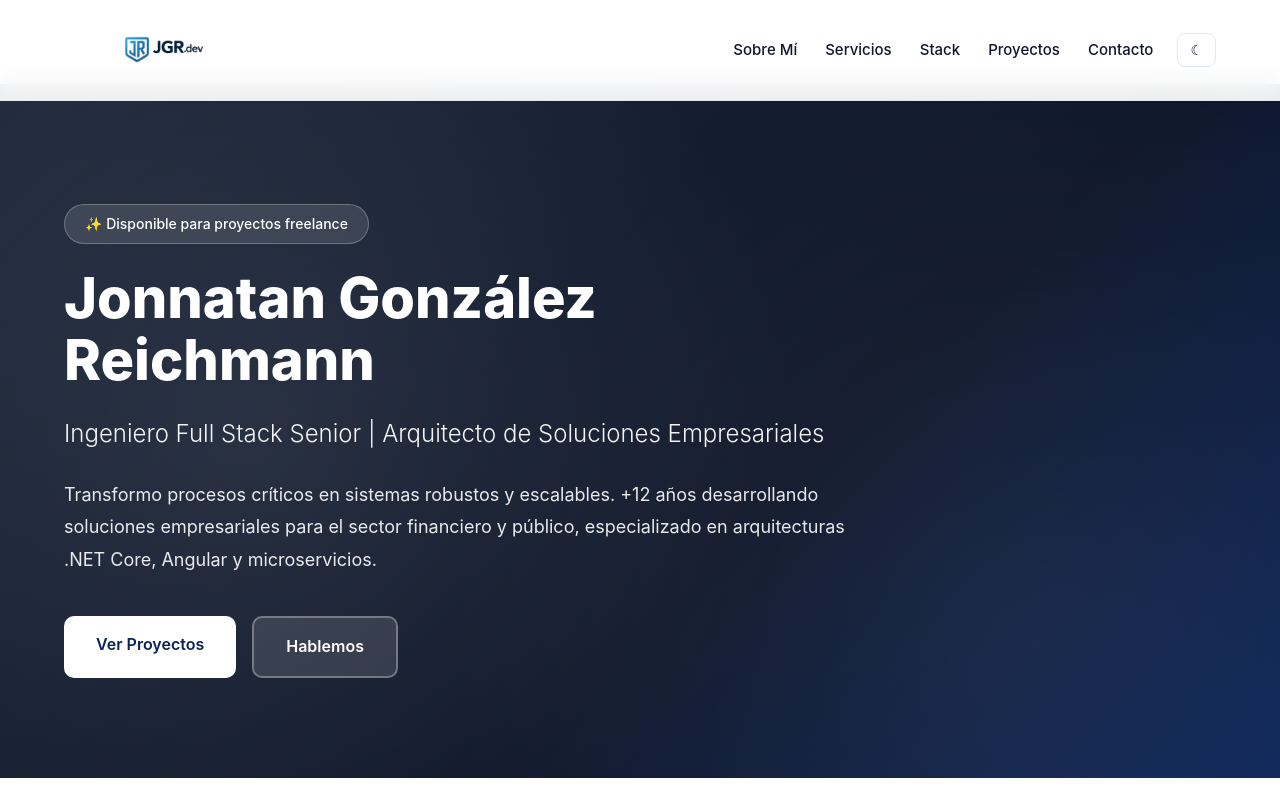
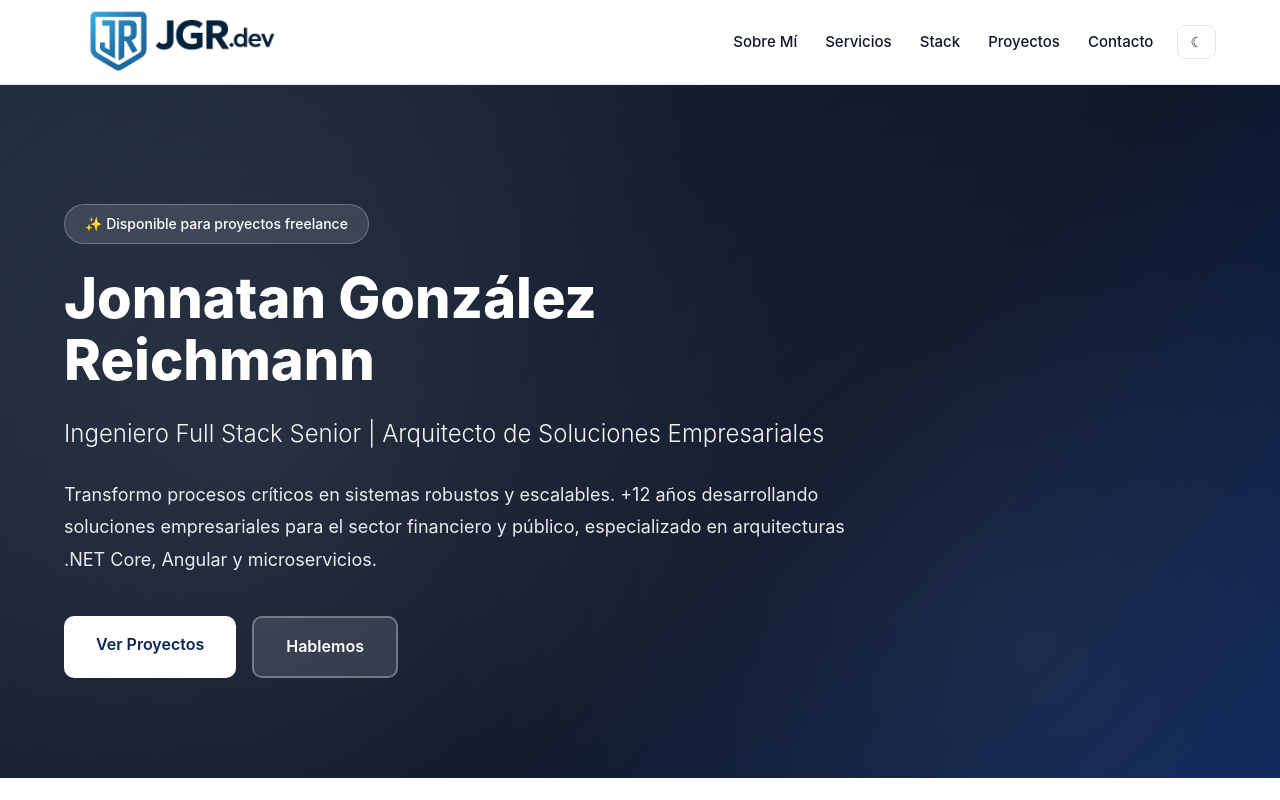
Before and after one commit to jonnreichmann/jonnreichmann.github.io, a plain HTML site: page index.html in a window 1280 px wide. Shown: the top 800 px of the page. Drawn offline with Linux system fonts and the light colour scheme.

Commit message:
nuevo estilo con logo

```diff
--- a/index.html
+++ b/index.html
@@ -42,6 +42,9 @@
     --shadow:0 4px 6px -1px rgba(0,0,0,0.1);
     --shadow-lg:0 20px 25px -5px rgba(0,0,0,0.1);
     --transition:all .3s cubic-bezier(.4,0,.2,1);
+
+    /* NUEVO: escala visual del logo sin cambiar layout */
+    --logo-scale: 1.18;
   }
 
   /* ====== DARK explícito ====== */
@@ -96,11 +99,20 @@
   nav{
     display:flex; align-items:center; gap:16px; min-height:84px;
   }
-    .nav-left{ display:flex; align-items:center; gap:14px; margin-right:auto; }
+  .nav-left{ display:flex; align-items:center; gap:14px; margin-right:auto; padding-right:8px; } /* pequeño respiro */
   .nav-right{ margin-left:auto; display:flex; align-items:center; gap:24px; }
 
-    .brand{ display:flex; align-items:center; gap:12px; text-decoration:none; }
-    .logo-img{ display:block; width:200px; height:100px; border-radius:14px; object-fit:contain; }
+  /* Mantén fijo el alto del slot del logo y escala la imagen */
+  .brand{ display:flex; align-items:center; gap:12px; text-decoration:none; height:84px; overflow:visible; }
+  .logo-img{
+    height:200px;             /* altura anclada al slot del header */
+    width:auto;              /* respeta proporción del logo */
+    border-radius:14px;
+    object-fit:contain;
+    transform: scale(var(--logo-scale));      /* agrandar sin afectar layout */
+    transform-origin: left center;            /* expande hacia la derecha */
+    will-change: transform;
+  }
 
   .nav-links{ display:flex; gap:28px; list-style:none; }
   .nav-links a{
@@ -231,6 +243,12 @@
     .nav-links{ display:none; position:absolute; top:84px; right:24px; background:var(--bg); border:1px solid var(--border); padding:16px; border-radius:12px; box-shadow:var(--shadow-lg); flex-direction:column; gap:14px; }
     .mobile-menu{ display:flex; margin-left:auto; }
     .nav-links.active{ display:flex; }
+
+    /* En móviles: evita solaparse y baja la escala */
+    .logo-img{
+      transform: scale(1.0);
+      height:60px;
+    }
   }
   @media (max-width:768px){
     .hero{ padding:100px 0 60px; }
@@ -244,6 +262,7 @@
     .contact-methods{ grid-template-columns:1fr; }
   }
 </style>
+
 </head>
 <body>
   <!-- Header -->
```
Lines whose indentation alone changed are shown as unchanged.
